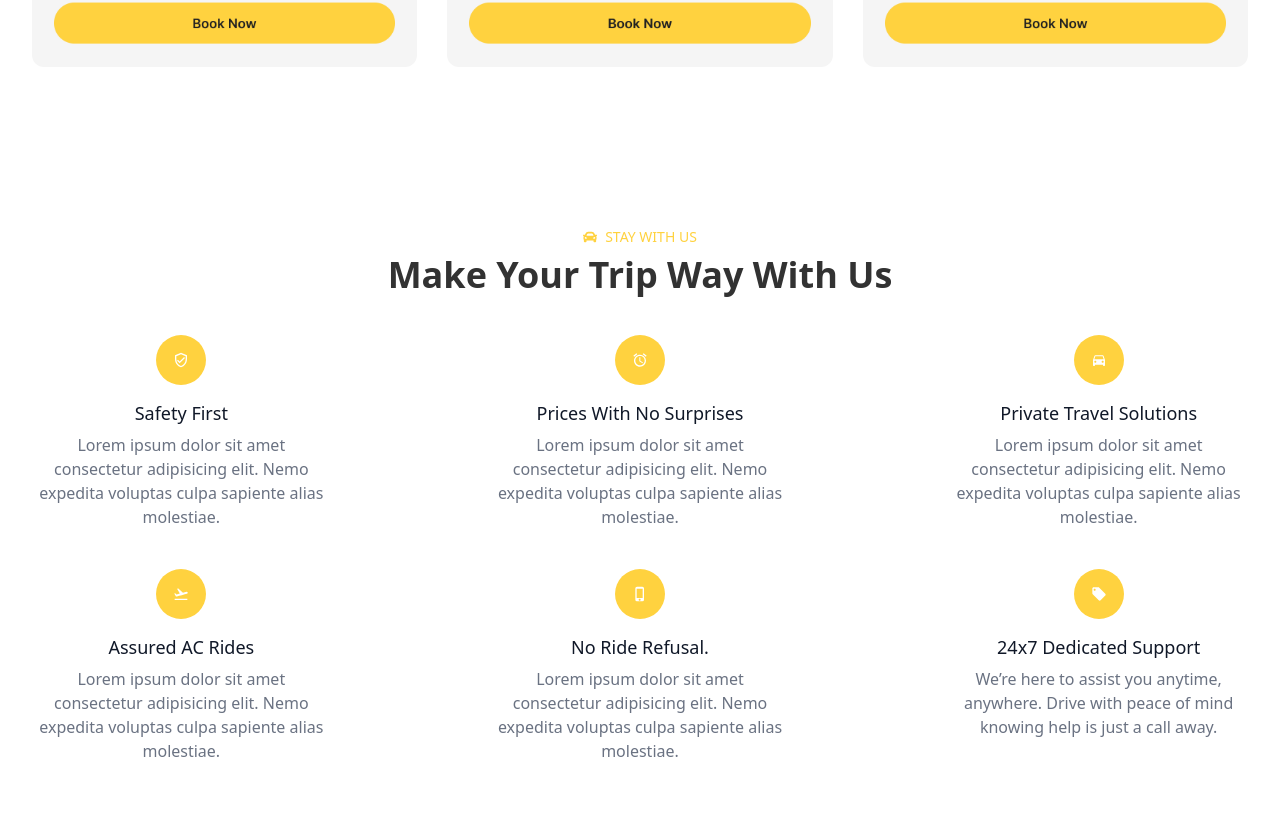
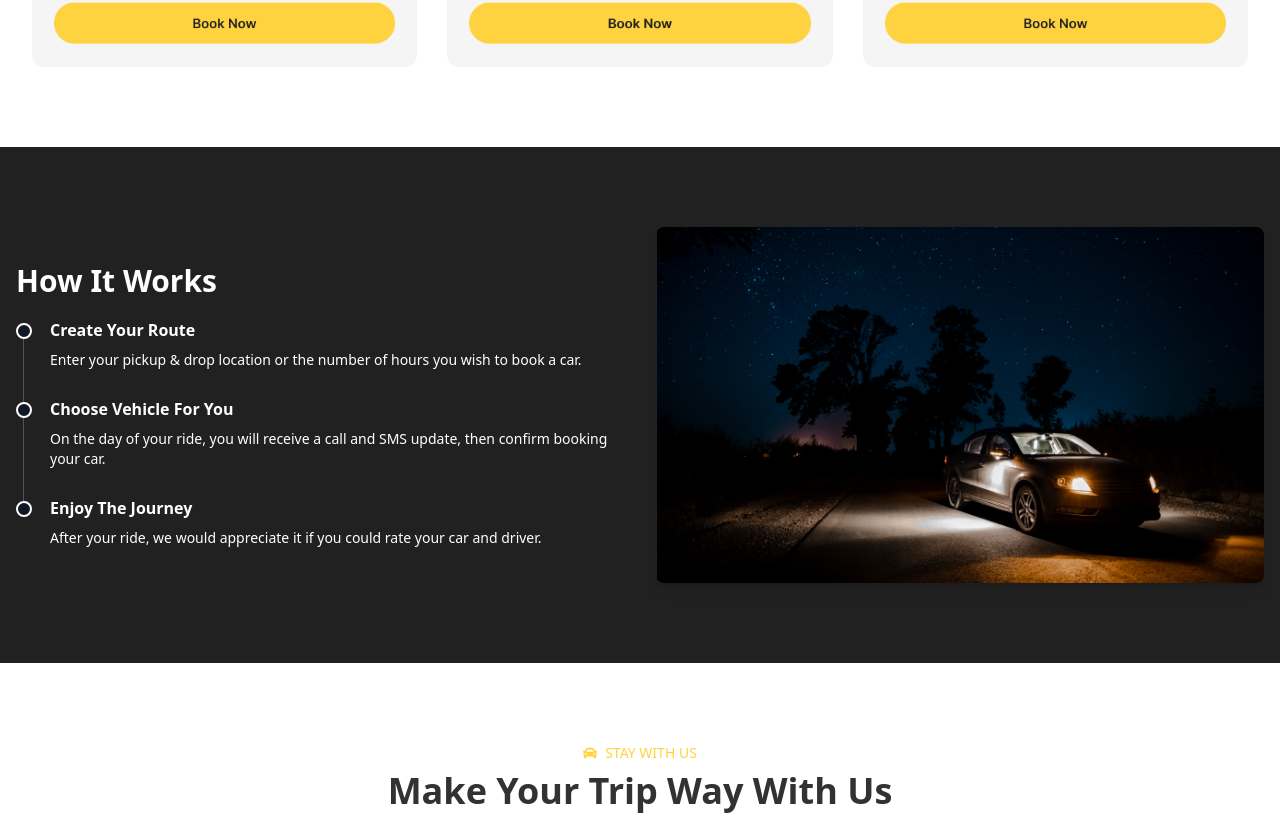
Before and after one commit to Mohammademon02/safar-frontend-nextjs, a Next.js app: page / in a window 1280 px wide. Shown: the part 497-1320 px from the top of the page. Built offline with nearby package versions, Linux system fonts and the light colour scheme.

Commit message:
added how it works section

```diff
--- a/app/page.jsx
+++ b/app/page.jsx
@@ -1,4 +1,5 @@
 import DownloadApp from "@/components/DownloadApp/DownloadApp";
+import HowItWorks from "@/components/HowItWorks/HowItWorks";
 import JoinUsSection from "@/components/JoinUsSection/JoinUsSectionl";
 import OurFleet from "@/components/OurFleet/OurFleet";
 import StayWithUs from "@/components/StayWithUs/StayWithUs";
@@ -7,6 +8,7 @@ export default function Home() {
   return (
     <div>
       <OurFleet />
+      <HowItWorks />
       <StayWithUs />
       <JoinUsSection />
       <DownloadApp />
--- /dev/null
+++ b/components/HowItWorks/HowItWorks.jsx
@@ -0,0 +1,61 @@
+import Image from "next/image";
+import React from "react";
+
+const HowItWorks = () => {
+    return (
+        <section className="bg-[#212121] text-white py-20">
+            <div className="container mx-auto px-4 flex flex-col md:flex-row items-center gap-8">
+                <div className="md:w-1/2 mb-8 md:mb-0 text-left space-y-10">
+                    <h2 className="text-3xl font-bold mb-6 text-center md:text-left">
+                        How It Works
+                    </h2>
+                    <div className="relative space-y-8">
+                        <div className="absolute top-0 left-[7px] bottom-0 w-px bg-gray-600"></div>
+
+                        <div className="relative flex items-start animate-fade-in-left">
+                            <span className="w-4 h-4 aspect-square border-2 border-white rounded-full cursor-pointer flex items-center justify-center bg-gray-900 z-10 transform transition-all duration-500 hover:scale-125"></span>
+                            <div className="ml-[18px]">
+                                <h3 className="text-base font-semibold mt-[-5px] mb-2">Create Your Route</h3>
+                                <p className="text-sm">
+                                    Enter your pickup & drop location or the number of hours you wish to book a car.
+                                </p>
+                            </div>
+                        </div>
+
+                        <div className="relative flex items-start animate-fade-in-left delay-200">
+                            <span className="w-4 h-4 aspect-square border-2 border-white rounded-full cursor-pointer flex items-center justify-center bg-gray-900 z-10 transform transition-all duration-500 hover:scale-125"></span>
+                            <div className="ml-[18px]">
+                                <h3 className="text-base font-semibold mt-[-5px] mb-2">Choose Vehicle For You</h3>
+                                <p className="text-sm">
+                                    On the day of your ride, you will receive a call and SMS update, then confirm booking your car.
+                                </p>
+                            </div>
+                        </div>
+
+                        <div className="relative flex items-start animate-fade-in-left delay-400">
+                            <span className="w-4 h-4 aspect-square border-2 border-white rounded-full cursor-pointer flex items-center justify-center bg-gray-900 z-10 transform transition-all duration-500 hover:scale-125"></span>
+                            <div className="ml-[18px]">
+                                <h3 className="text-base font-semibold mt-[-5px] mb-2">Enjoy The Journey</h3>
+                                <p className="text-sm">
+                                    After your ride, we would appreciate it if you could rate your car and driver.
+                                </p>
+                            </div>
+                        </div>
+                    </div>
+                </div>
+
+                <div className="md:w-1/2 animate-fade-in-right">
+                    <Image
+                        src="/images/how-it-works.png"
+                        width={660}
+                        height={387}
+                        alt="Car at night"
+                        className="rounded-lg shadow-lg transition-all duration-500 hover:scale-105"
+                    />
+                </div>
+            </div>
+        </section>
+    );
+};
+
+export default HowItWorks;
--- a/components/StayWithUs/StayWithUs.jsx
+++ b/components/StayWithUs/StayWithUs.jsx
@@ -48,13 +48,13 @@ const StayWithUs = () => {
                                     key={index}
                                     className="flex flex-col items-center text-center transform transition-transform duration-300 ease-in-out hover:scale-105"
                                 >
-                                    <div className="flex items-center justify-center h-[50px] w-[50px] rounded-full bg-[#FFD23F] text-white">
+                                    <div className="flex items-center justify-center h-[50px] w-[50px] rounded-full bg-[var(--primary)] text-white">
                                         {item.icon}
                                     </div>
-                                    <h4 className="text-lg leading-6 font-medium text-gray-900 mt-4">
+                                    <h4 className="text-lg leading-6 font-medium text-[var(--text-black)] mt-4">
                                         {item.title}
                                     </h4>
-                                    <p className="mt-2 text-base text-gray-500">
+                                    <p className="mt-2 text-base text-[var(--text-gray)]">
                                         {item.description}
                                     </p>
                                 </div>
```
